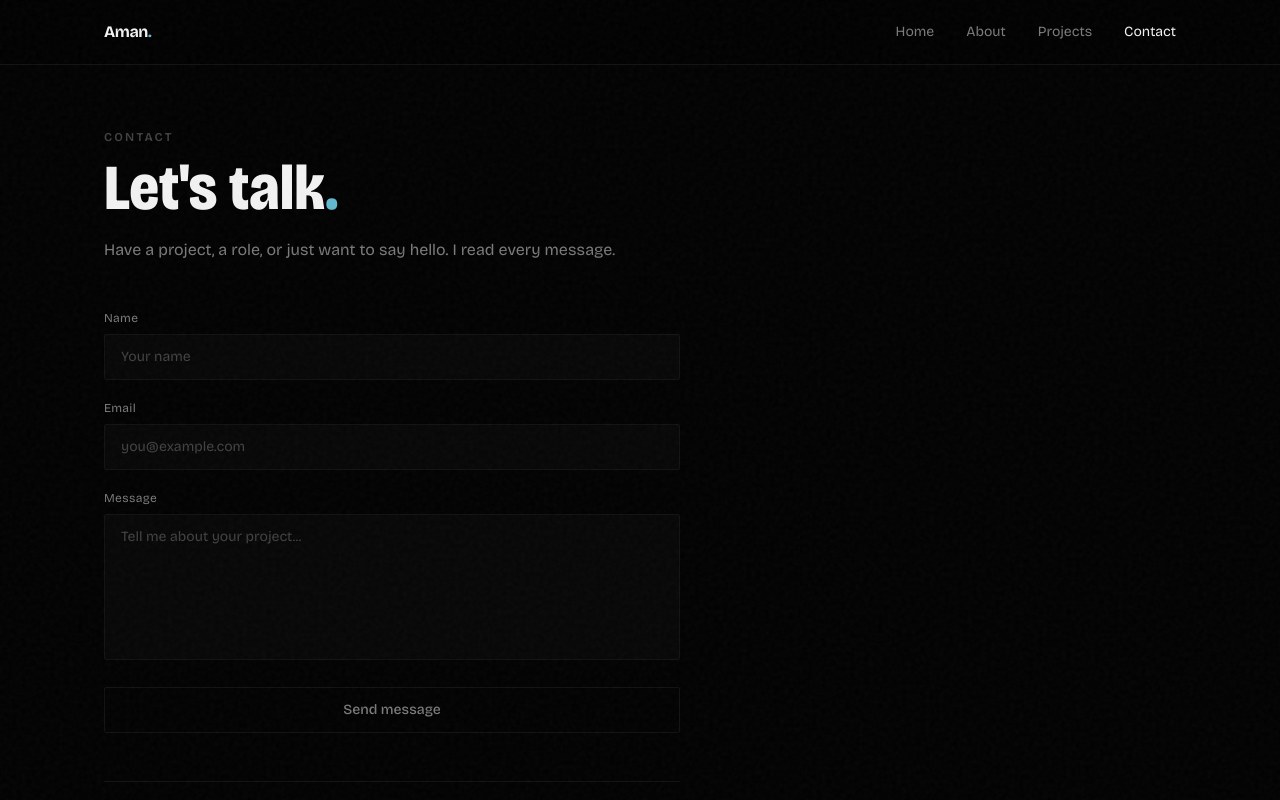
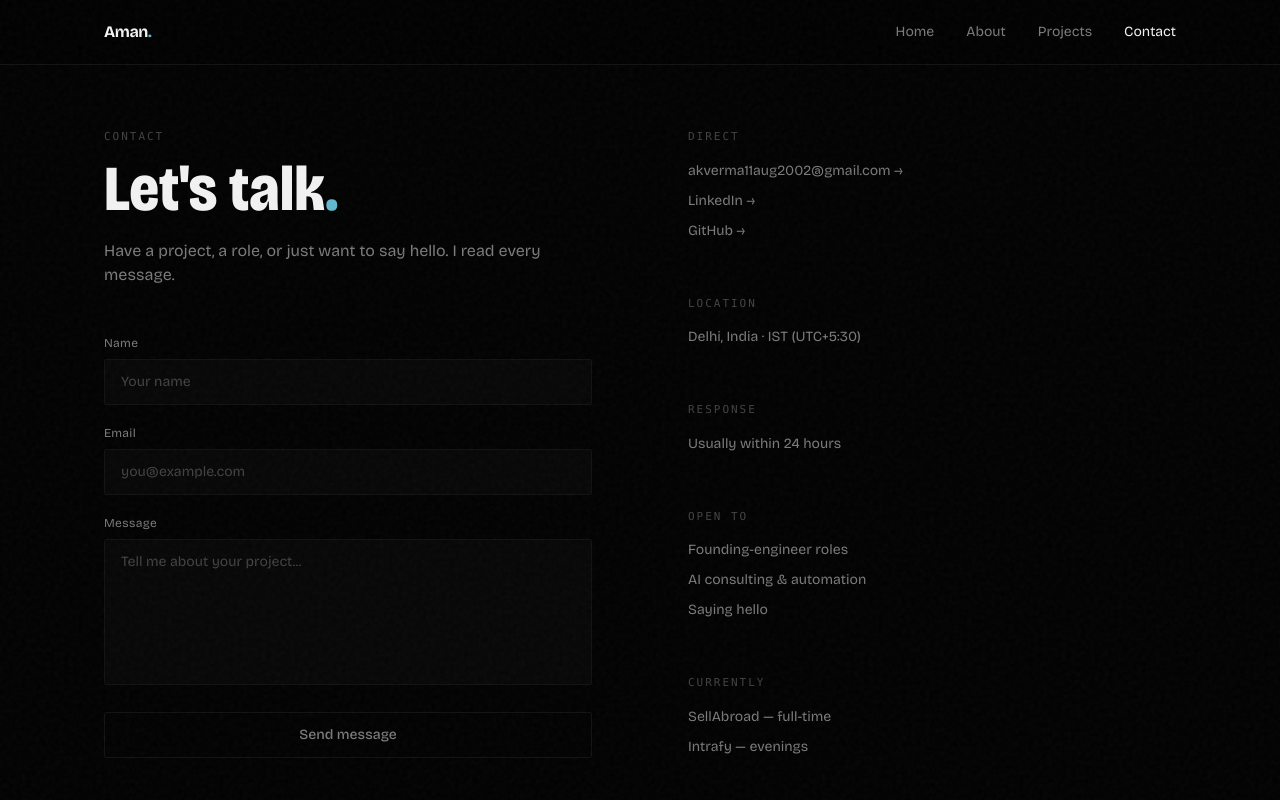
Before and after one commit to AmanKumarVerma11/AmanKumarVerma11.github.io, a React (Vite) app: page /contact in a window 1280 px wide. Shown: the top 800 px of the page. Built offline with nearby package versions, Linux system fonts and the light colour scheme.

Commit message:
feat: restructure Contact component layout and enhance sidebar information

```diff
--- a/src/index.css
+++ b/src/index.css
@@ -176,7 +176,7 @@
 @media (min-width: 1024px) {
   .bio-row {
     grid-template-columns: max-content 1fr;
-    gap: 3rem;
+    gap: 0;
   }
 }
 
--- a/src/pages/About.jsx
+++ b/src/pages/About.jsx
@@ -83,12 +83,12 @@ function BioRow({ item, delay }) {
   return (
     <div
       ref={ref}
-      className={`bio-row reveal-item${visible ? ' is-visible' : ''}`}
+      className={`bio-row reveal-item first:border-t border-b border-dashed border-wire px-0 py-5${visible ? ' is-visible' : ''}`}
       style={{ transitionDelay: `${delay}ms` }}
     >
-      <p className="bio-annotation">[ {item.annotation} ]</p>
+      <p className="bio-annotation border-r border-dashed border-wire pr-8">[ {item.annotation} ]</p>
       <p
-        className="text-ink text-xl lg:text-[1.6rem] leading-snug"
+        className="text-ink text-xl lg:text-[1.6rem] leading-snug pl-8"
         style={{ fontVariationSettings: "'wdth' 90, 'wght' 600" }}
       >
         {item.claim}
@@ -126,12 +126,12 @@ function ExperienceRow({ item, delay }) {
   );
 }
 
-function PrincipleBlock({ p, delay }) {
+function PrincipleBlock({ p, delay, extraClass }) {
   const [ref, visible] = useReveal();
   return (
     <div
       ref={ref}
-      className={`reveal-item${visible ? ' is-visible' : ''}`}
+      className={`reveal-item p-7 ${extraClass ?? ''}${visible ? ' is-visible' : ''}`}
       style={{ transitionDelay: `${delay}ms` }}
     >
       <span className="font-mono-sys text-haze text-[11px] tracking-[0.1em]">
@@ -220,7 +220,7 @@ function About() {
         <h2 className="font-mono-sys text-haze text-[11px] uppercase tracking-[0.18em] mb-10">
           About
         </h2>
-        <div className="space-y-7">
+        <div>
           {bio.map((item, i) => (
             <BioRow key={i} item={item} delay={i * 70} />
           ))}
@@ -255,10 +255,20 @@ function About() {
         <h2 className="font-mono-sys text-haze text-[11px] uppercase tracking-[0.18em] mb-10">
           Principles
         </h2>
-        <div className="grid md:grid-cols-2 gap-x-12 gap-y-10 max-w-4xl">
+        <div className="max-w-4xl">
+          <div className="grid md:grid-cols-2">
           {principles.map((p, i) => (
-            <PrincipleBlock key={p.num} p={p} delay={i * 60} />
+            <PrincipleBlock
+              key={p.num}
+              p={p}
+              delay={i * 60}
+              extraClass={[
+                i < 2       ? 'border-b border-dashed border-wire'           : '',
+                i % 2 === 0 ? 'md:border-r md:border-dashed md:border-wire'  : '',
+              ].filter(Boolean).join(' ')}
+            />
           ))}
+          </div>
         </div>
       </section>
 
--- a/src/pages/Contact.jsx
+++ b/src/pages/Contact.jsx
@@ -40,12 +40,47 @@ const Contact = () => {
   const inputClass =
     'w-full bg-surface text-ink text-sm px-4 py-3 rounded-sm border border-wire placeholder:text-haze focus:outline-none focus:border-ink/50 focus:ring-1 focus:ring-ink/15 transition-all duration-200';
 
+  const sidebarSections = [
+    {
+      label: 'Direct',
+      items: [
+        { text: 'akverma11aug2002@gmail.com', href: 'mailto:akverma11aug2002@gmail.com' },
+        { text: 'LinkedIn', href: 'https://www.linkedin.com/in/aman-kr-verma11/' },
+        { text: 'GitHub', href: 'https://github.com/AmanKumarVerma11' },
+      ],
+    },
+    {
+      label: 'Location',
+      items: [{ text: 'Delhi, India · IST (UTC+5:30)' }],
+    },
+    {
+      label: 'Response',
+      items: [{ text: 'Usually within 24 hours' }],
+    },
+    {
+      label: 'Open to',
+      items: [
+        { text: 'Founding-engineer roles' },
+        { text: 'AI consulting & automation' },
+        { text: 'Saying hello' },
+      ],
+    },
+    {
+      label: 'Currently',
+      items: [
+        { text: 'SellAbroad — full-time' },
+        { text: 'Intrafy — evenings' },
+      ],
+    },
+  ];
+
   return (
     <div className="max-w-6xl mx-auto px-6 lg:px-10 py-16">
+      <div className="grid lg:grid-cols-2 gap-16 lg:gap-24">
 
-      <div className="max-w-xl">
-        {/* Header */}
-        <p className="text-haze text-xs font-semibold tracking-[0.18em] uppercase mb-3">
+        {/* ── Left: form ─────────────────────────────────────── */}
+        <div>
+          <p className="font-mono-sys text-haze text-[11px] tracking-[0.18em] uppercase mb-3">
             Contact
           </p>
           <h1
@@ -58,7 +93,6 @@ const Contact = () => {
             Have a project, a role, or just want to say hello. I read every message.
           </p>
 
-        {/* Status messages */}
           {submitStatus === 'success' && (
             <div className="animate-fade-up mb-8 py-3 px-4 bg-surface border border-wire rounded-sm text-sm text-dim">
               Message sent. I'll get back to you soon.
@@ -73,59 +107,35 @@ const Contact = () => {
             </div>
           )}
 
-        {/* Form */}
           <form onSubmit={handleSubmit} className="space-y-5">
             <div>
-            <label htmlFor="name" className="block text-dim text-xs mb-2 tracking-wide">
-              Name
-            </label>
+              <label htmlFor="name" className="block text-dim text-xs mb-2 tracking-wide">Name</label>
               <input
-              type="text"
-              id="name"
-              name="name"
-              value={formData.name}
-              onChange={handleChange}
-              required
-              placeholder="Your name"
-              className={inputClass}
+                type="text" id="name" name="name"
+                value={formData.name} onChange={handleChange}
+                required placeholder="Your name" className={inputClass}
               />
             </div>
-
             <div>
-            <label htmlFor="email" className="block text-dim text-xs mb-2 tracking-wide">
-              Email
-            </label>
+              <label htmlFor="email" className="block text-dim text-xs mb-2 tracking-wide">Email</label>
               <input
-              type="email"
-              id="email"
-              name="email"
-              value={formData.email}
-              onChange={handleChange}
-              required
-              placeholder="you@example.com"
-              className={inputClass}
+                type="email" id="email" name="email"
+                value={formData.email} onChange={handleChange}
+                required placeholder="you@example.com" className={inputClass}
               />
             </div>
-
             <div>
-            <label htmlFor="message" className="block text-dim text-xs mb-2 tracking-wide">
-              Message
-            </label>
+              <label htmlFor="message" className="block text-dim text-xs mb-2 tracking-wide">Message</label>
               <textarea
-              id="message"
-              name="message"
-              value={formData.message}
-              onChange={handleChange}
-              required
-              rows={6}
+                id="message" name="message"
+                value={formData.message} onChange={handleChange}
+                required rows={6}
                 placeholder="Tell me about your project..."
                 className={`${inputClass} resize-none`}
               />
             </div>
-
             <button
-            type="submit"
-            disabled={isSubmitting}
+              type="submit" disabled={isSubmitting}
               className="w-full text-sm font-medium text-dim border border-wire rounded-sm py-3 hover:border-ink/40 hover:text-ink disabled:opacity-40 disabled:cursor-not-allowed transition-all duration-200 flex items-center justify-center gap-2"
             >
               {isSubmitting ? (
@@ -139,21 +149,38 @@ const Contact = () => {
               ) : 'Send message'}
             </button>
           </form>
-
-        {/* Direct links */}
-        <div className="mt-12 pt-10 border-t border-wire flex flex-wrap gap-x-8 gap-y-3 text-sm text-haze">
-          <a href="mailto:akverma11aug2002@gmail.com" className="hover:text-ink transition-colors duration-200">
-            akverma11aug2002@gmail.com
-          </a>
-          <a href="https://www.linkedin.com/in/aman-kr-verma11/" target="_blank" rel="noopener noreferrer" className="hover:text-ink transition-colors duration-200">
-            LinkedIn →
-          </a>
-          <a href="https://github.com/AmanKumarVerma11" target="_blank" rel="noopener noreferrer" className="hover:text-ink transition-colors duration-200">
-            GitHub →
-          </a>
-        </div>
         </div>
 
+        {/* ── Right: info sidebar ────────────────────────────── */}
+        <div className="space-y-8 lg:space-y-0 lg:flex lg:flex-col lg:justify-between">
+          {sidebarSections.map(section => (
+            <div key={section.label}>
+              <p className="font-mono-sys text-haze text-[11px] uppercase tracking-[0.18em] mb-3">
+                {section.label}
+              </p>
+              <ul className="space-y-1.5">
+                {section.items.map(item => (
+                  <li key={item.text}>
+                    {item.href ? (
+                      <a
+                        href={item.href}
+                        target={item.href.startsWith('http') ? '_blank' : undefined}
+                        rel={item.href.startsWith('http') ? 'noopener noreferrer' : undefined}
+                        className="text-dim text-sm hover:text-ink transition-colors duration-200"
+                      >
+                        {item.text} →
+                      </a>
+                    ) : (
+                      <span className="text-dim text-sm">{item.text}</span>
+                    )}
+                  </li>
+                ))}
+              </ul>
+            </div>
+          ))}
+        </div>
+
+      </div>
     </div>
   );
 };
--- a/src/pages/Projects.jsx
+++ b/src/pages/Projects.jsx
@@ -87,7 +87,7 @@ function ProjectRow({ project, delay }) {
   return (
     <div
       ref={ref}
-      className={`reveal-item border-t border-wire${visible ? ' is-visible' : ''}`}
+      className={`reveal-item first:border-t border-b border-dashed border-wire${visible ? ' is-visible' : ''}`}
       style={{ transitionDelay: `${delay}ms` }}
     >
       <div className="group py-8 hover:px-4 px-0 transition-all duration-300">
@@ -202,7 +202,7 @@ function Projects() {
       </div>
 
       {/* Project roster */}
-      <div className="border-b border-wire">
+      <div>
         {projects.map((project, i) => (
           <ProjectRow key={project.num} project={project} delay={i * 60} />
         ))}
```
Lines whose indentation alone changed are shown as unchanged.
